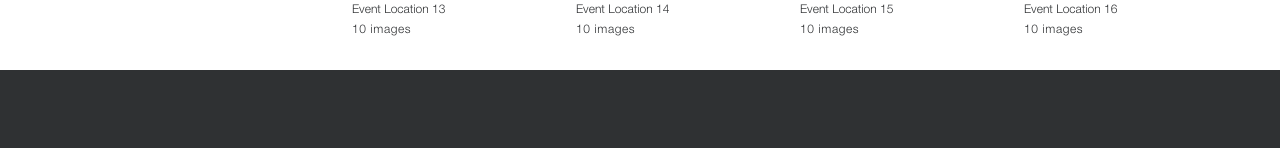
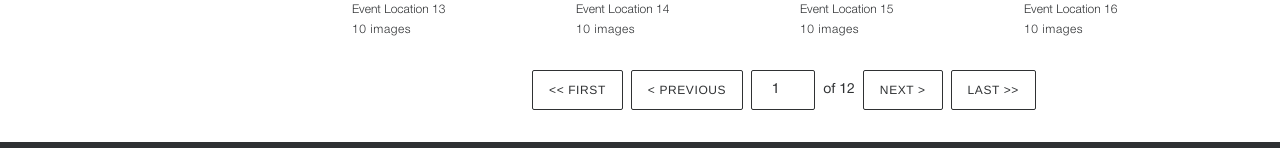
Before and after one commit to FelipeAlfa/ppf-pmc-frontend, a Next.js app: page /events in a window 1280 px wide. Shown: the part 1490-1638 px from the top of the page. Built offline with nearby package versions, Linux system fonts and the light colour scheme.

Commit message:
pagination

```diff
--- a/src/app/events/page.tsx
+++ b/src/app/events/page.tsx
@@ -4,6 +4,7 @@ import ContentWithSidebar from "@/components/ContentWithSidebar/ContentWithSideb
 import EventItem from "@/components/EventItem/EventItem";
 import FilterList from "@/components/FilterList/FilterList";
 import GridView from "@/components/GridView/GridView";
+import Pagination from "@/components/Pagination/Pagination";
 import SearchBar from "@/components/SearchBar/SearchBar";
 import Sticky from "@/components/Sticky/Sticky";
 import { eventsDummyData, filterGroupsDummyData } from "@/dev/dummyData";
@@ -43,6 +44,7 @@ export default function EventsPage() {
                   thumbnailUrl={eventData.thumbnailUrl}
                   eventLink={eventData.link} />
               )} />
+            <Pagination />
           </section>
         </ContentWithSidebar>
       </Container>
--- /dev/null
+++ b/src/components/Pagination/Pagination.tsx
@@ -0,0 +1,31 @@
+import Button from "../Button/Button";
+
+export default function Pagination() {
+  return (
+    <nav className="mt-8 flex flex-row flex-wrap items-center justify-center gap-2" aria-label="Pagination">
+      <Button type="button" variant="outline">
+        &lt;&lt; First
+      </Button>
+      <Button type="button" variant="outline">
+        &lt; Previous
+      </Button>
+      <div className="flex flex-row items-center gap-2 text-sm">
+        <input
+          className="h-10 w-16 rounded-xs border border-foreground bg-white px-2 text-center text-sm"
+          type="number"
+          min="1"
+          defaultValue="1"
+          aria-label="Current page" />
+        <span className="whitespace-nowrap">
+          of 12
+        </span>
+      </div>
+      <Button type="button" variant="outline">
+        Next &gt;
+      </Button>
+      <Button type="button" variant="outline">
+        Last &gt;&gt;
+      </Button>
+    </nav>
+  );
+}
```
